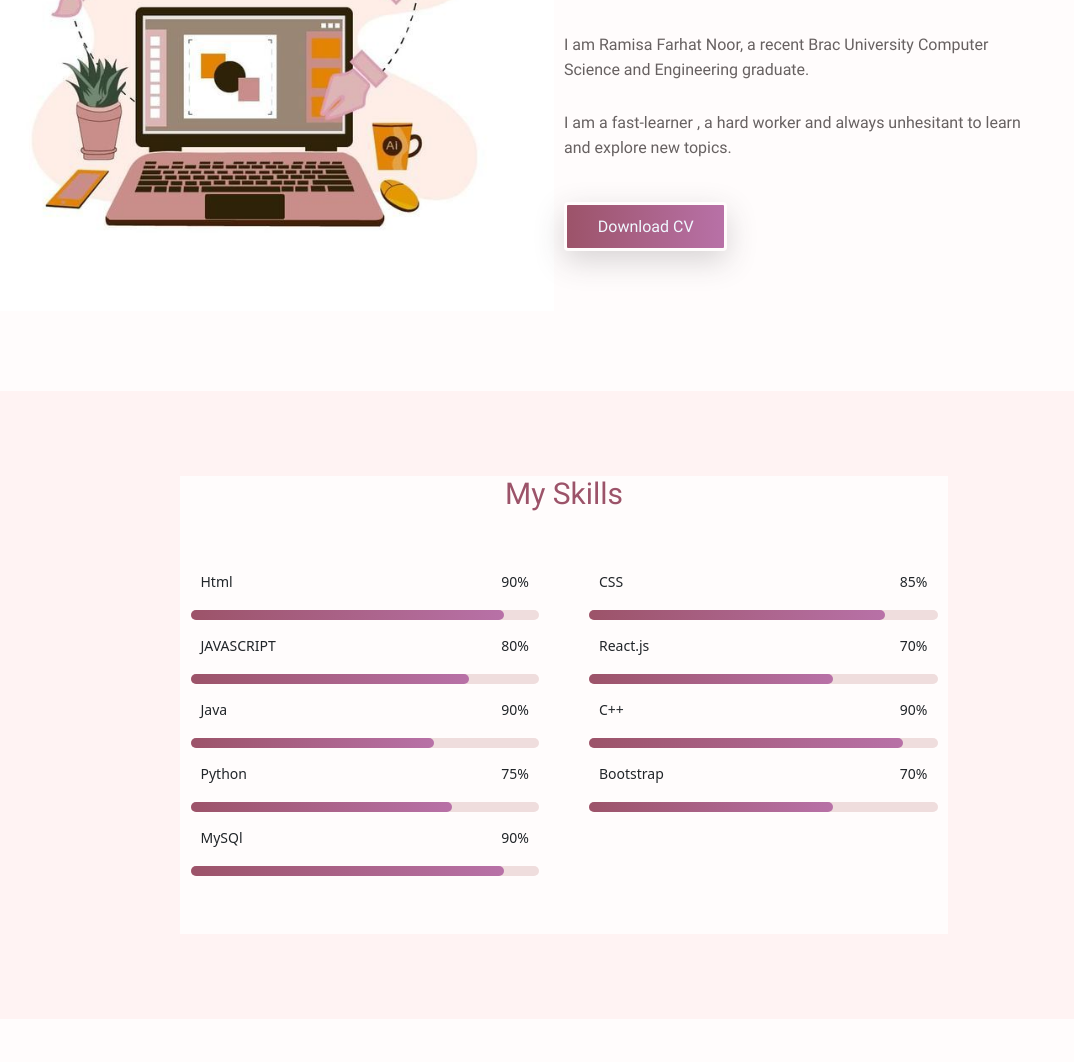
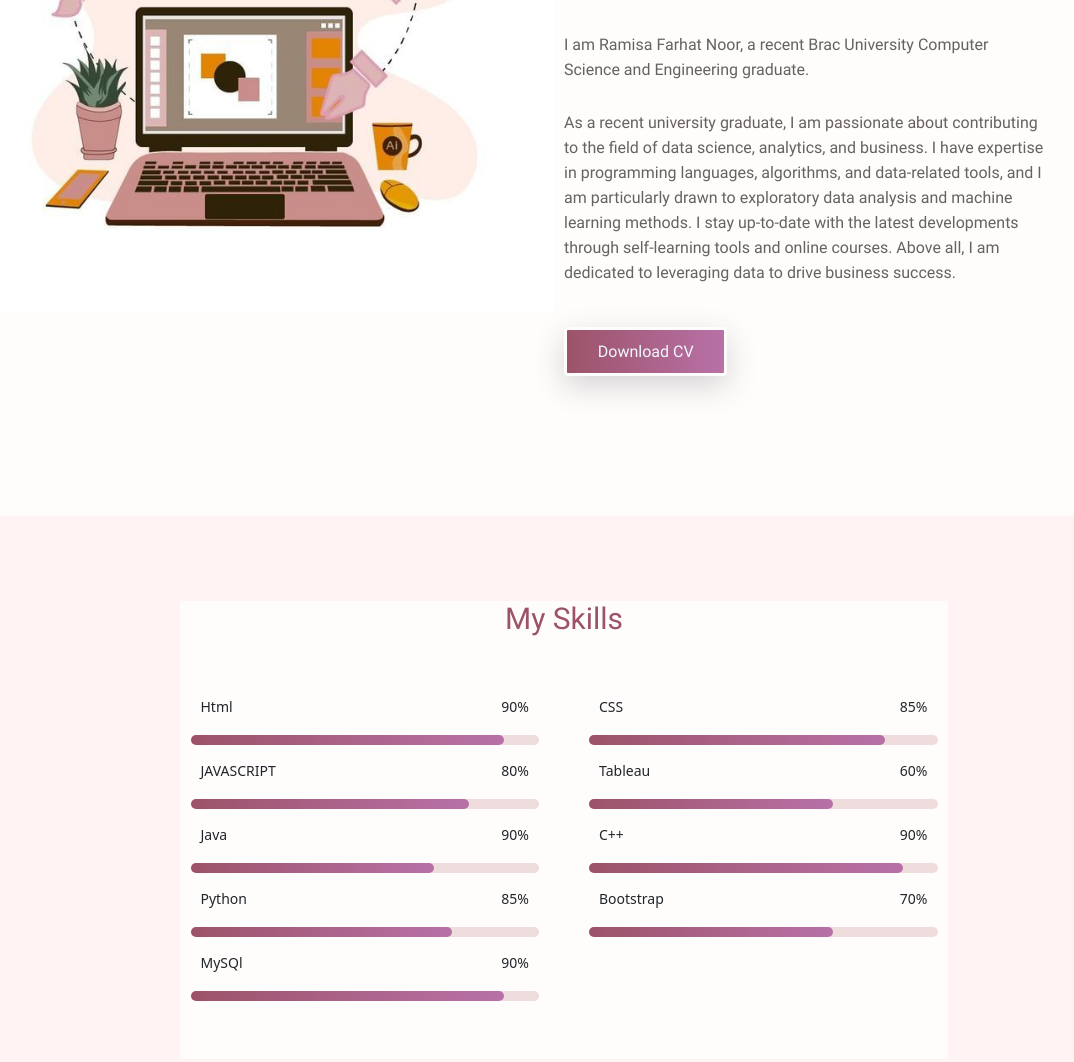
Before and after one commit to RamisaFarhatNoor/Portfolio, a plain HTML site: page index.html in a window 1280 px wide. Shown: the part 970-2032 px from the top of the page, without its empty margins (76-1150 px from the left). Drawn offline with nearby package versions, Linux system fonts and the light colour scheme.

Commit message:
Update index.html

```diff
--- a/index.html
+++ b/index.html
@@ -72,11 +72,11 @@
         <div class="col-lg-6 col-md-12 site-title" id="home">
           <h3 class="title-text">Hello</h3>
           <h1 class="title-text text-uppercase">I am Noor</h1>
-          <h4 class="title-text text-uppercase">Software Engineer</h4>
+          <h4 class="title-text text-uppercase">Data Science Enthusiast</h4>
           <div class="site-buttons">
             <div class="d-flex flex-row flex-wrap">
               <button type="button" class="btn button primary-button mr-4 text-uppercase">Hire me</button>
-              <form method="get" action="https://drive.google.com/file/d/13-OKa1V1BEUOkHzfsL9H1jRALeBqe4yO/view?usp=sharing">
+              <form method="get" action="https://drive.google.com/file/d/1Gn9H2ZU80Mz5t9nIfE_4I7dvwkxE0YfW/view?usp=share_link">
               <button type="submit" class="btn button secondary-button text-uppercase" >Get CV</button>
             </form>
             </div>
@@ -114,7 +114,7 @@
                 I am Ramisa Farhat Noor, a recent Brac University Computer Science and Engineering graduate.
               </p>
               <p class="para">
-                I am a fast-learner , a hard worker and always unhesitant to learn and explore new topics.
+                As a recent university graduate, I am passionate about contributing to the field of data science, analytics, and business. I have expertise in programming languages, algorithms, and data-related tools, and I am particularly drawn to exploratory data analysis and machine learning methods. I stay up-to-date with the latest developments through self-learning tools and online courses. Above all, I am dedicated to leveraging data to drive business success.
 
               </p>
             </div>
@@ -160,8 +160,8 @@
           </div>
           <div class="skill-bar">
             <div class="info">
-              <p>React.js</p>
-              <p class="percent">70%</p>
+              <p>Tableau</p>
+              <p class="percent">60%</p>
             </div>
             <div class="bar">
               <span class="react"></span>
@@ -188,7 +188,7 @@
           <div class="skill-bar">
             <div class="info">
               <p>Python</p>
-              <p class="percent">75%</p>
+              <p class="percent">85%</p>
             </div>
             <div class="bar">
               <span class="python"></span>
```
